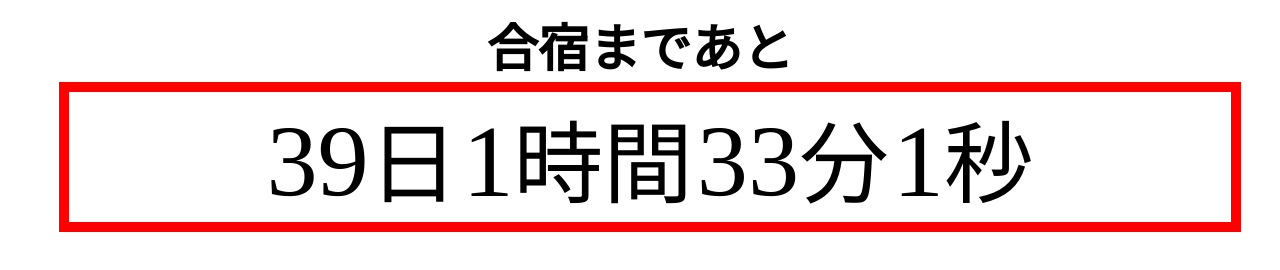
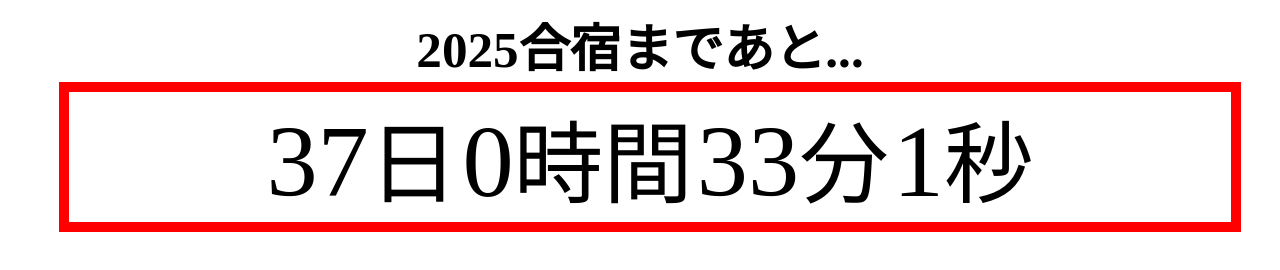
Before and after one commit to Ataroh/gasshuku-countdown, a plain HTML site: page index.html in a window 1280 px wide. Drawn offline with Linux system fonts and the light colour scheme.

Commit message:
2025用にindex.html を更新

```diff
--- a/index.html
+++ b/index.html
@@ -23,7 +23,7 @@
 </head>
 
 <body>
-    <p id="tit">合宿まであと</p>
+    <p id="tit">2025合宿まであと...</p>
     <div id="countdownArea" class="countdown">
         <span id="countdown-day"></span><span id="countdown-lb">日</span>
         <span id="countdown-hour"></span><span id="countdown-lb">時間</span>
@@ -35,7 +35,7 @@
     let countdown = setInterval(function(){
     const now = new Date()  //今の日時
     //const target = new Date(now.getFullYear(), now.getMonth() + 1, 0,'23','59','59') //ターゲット日時を取得
-    const target = new Date('2025','6','29','13','0','0') //ターゲット日時 2024/7/27 (月は１月が0だから-1する)
+    const target = new Date('2025','6','27','12','0','0') //ターゲット日時 2024/7/27 (月は１月が0だから-1する)
     const remainTime = target - now  //差分を取る（ミリ秒で返ってくる
 
     //指定の日時を過ぎていたら処理をしない
```
